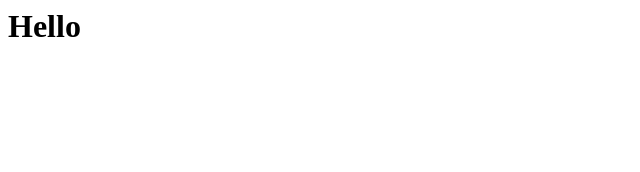
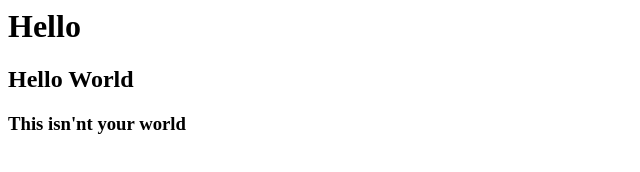
Before and after one commit to DionyMars/DionyMars, a plain HTML site: page index.html in a window 1280 px wide. Shown: the whole page, without its empty margins (0-640 px from the left). Drawn offline with Linux system fonts and the light colour scheme.

Commit message:
Update index.html

```diff
--- a/index.html
+++ b/index.html
@@ -5,5 +5,7 @@
 
 <body>
  <h1>Hello</h1>
+  <h2>Hello World</h2>
+  <h3>This isn'nt your world</h3>
 </body>
 </html>
```
